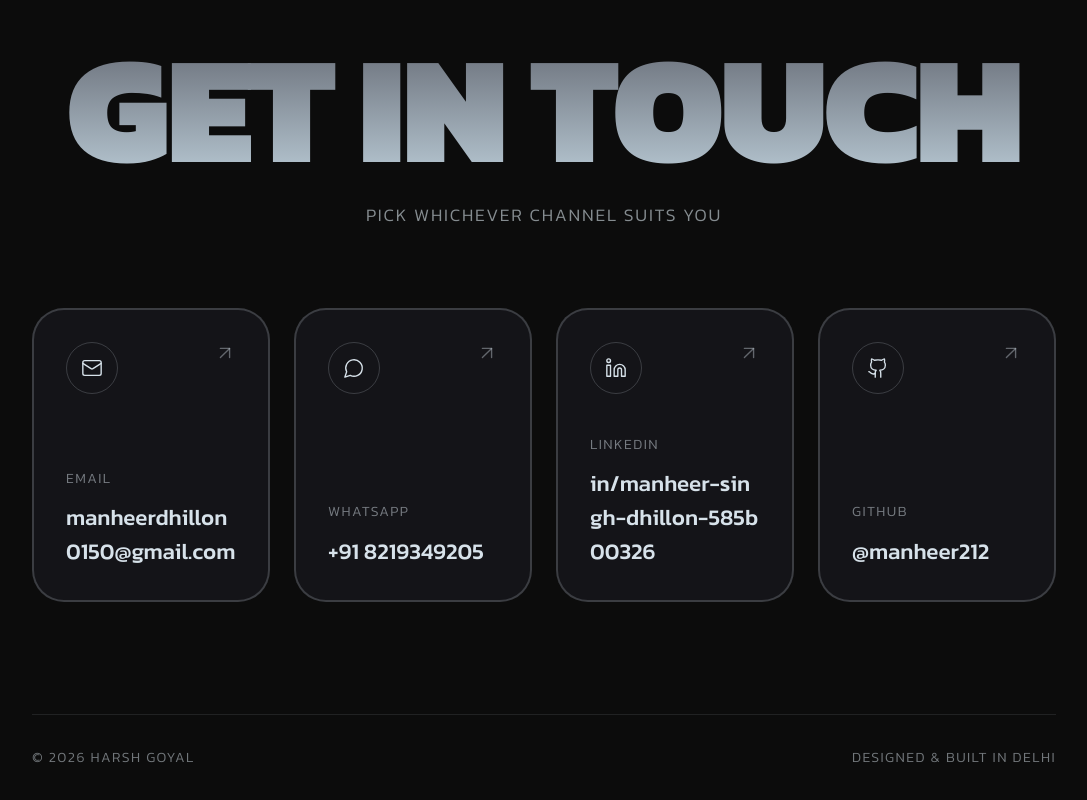
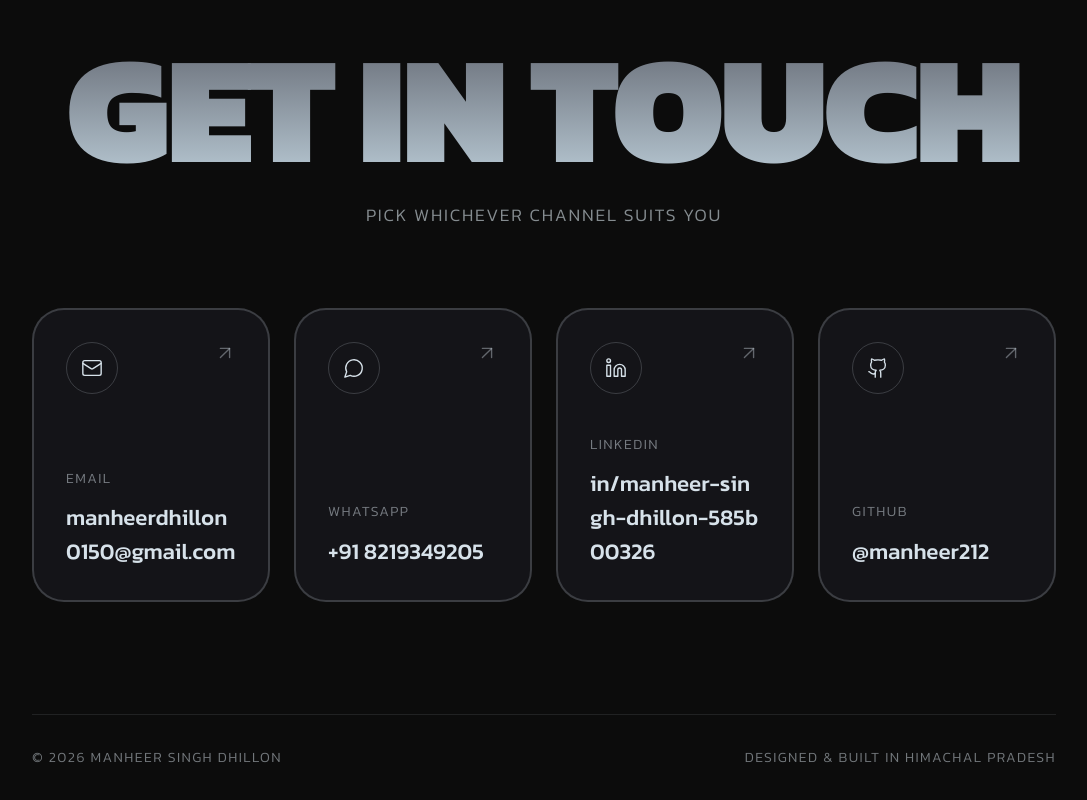
Before and after one commit to manheer212/portfolio_main, a React (Vite) app: page / in a window 1280 px wide. Shown: the part 6054-6854 px from the top of the page, without its empty margins (96-1183 px from the left). Built offline with nearby package versions, Linux system fonts and the light colour scheme.

Commit message:
improved some things in portfolio

```diff
--- a/src/components/ContactSection.tsx
+++ b/src/components/ContactSection.tsx
@@ -117,13 +117,13 @@ const ContactSection = () => {
             className="font-light uppercase tracking-widest text-[#D7E2EA]/50"
             style={{ fontSize: 'clamp(0.7rem, 1.1vw, 0.9rem)' }}
           >
-            © 2026 Harsh Goyal
+            © 2026 Manheer Singh Dhillon
           </span>
           <span
             className="font-light uppercase tracking-widest text-[#D7E2EA]/50"
             style={{ fontSize: 'clamp(0.7rem, 1.1vw, 0.9rem)' }}
           >
-            Designed & built in Delhi
+            Designed & built in Himachal Pradesh
           </span>
         </div>
       </FadeIn>
```
